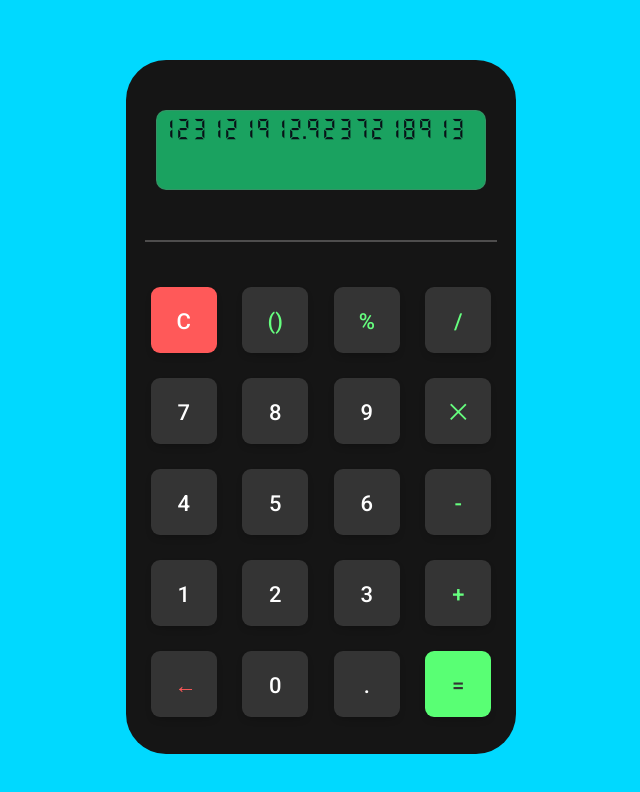
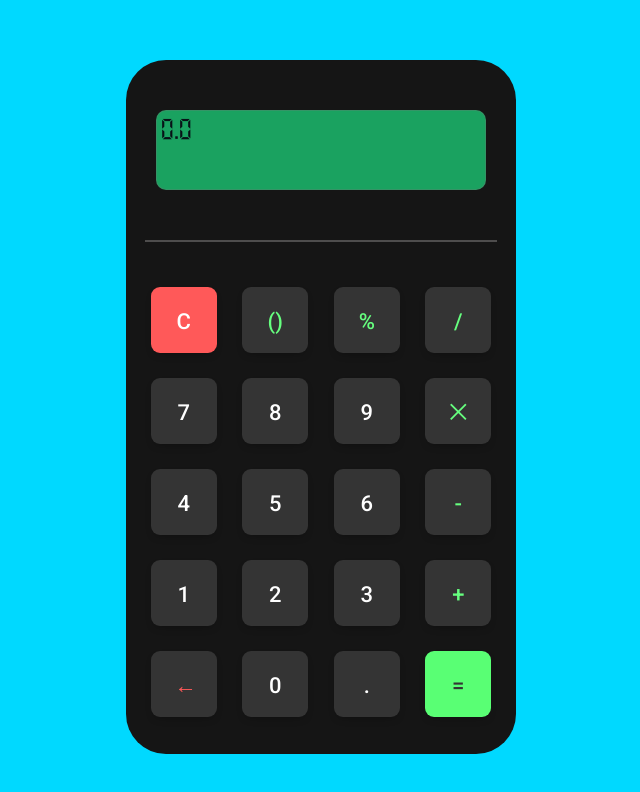
Before and after one commit to TahaJahani/software-engineering-lab-session1, a website: page index.html in a window 1280 px wide. Shown: the whole page, without its empty margins (319-959 px from the left). Drawn offline with Linux system fonts and the light colour scheme.

Commit message:
Remove calculator placeholder text

```diff
--- a/index.html
+++ b/index.html
@@ -27,7 +27,7 @@
   <body>
     <!-- Start your project here-->
     <div class="container-md text-center calc-body">
-      <textarea disabled type="text" id="calc-result" name="fname" class="calc-result">123121912.9237218913</textarea>
+      <textarea disabled type="text" id="calc-result" name="fname" class="calc-result">0.0</textarea>
       <div class="seperator-line"></div>
       <div class="grid-container">
         <button class="btn clear-btn" onclick="clearText()">C</button>
```
